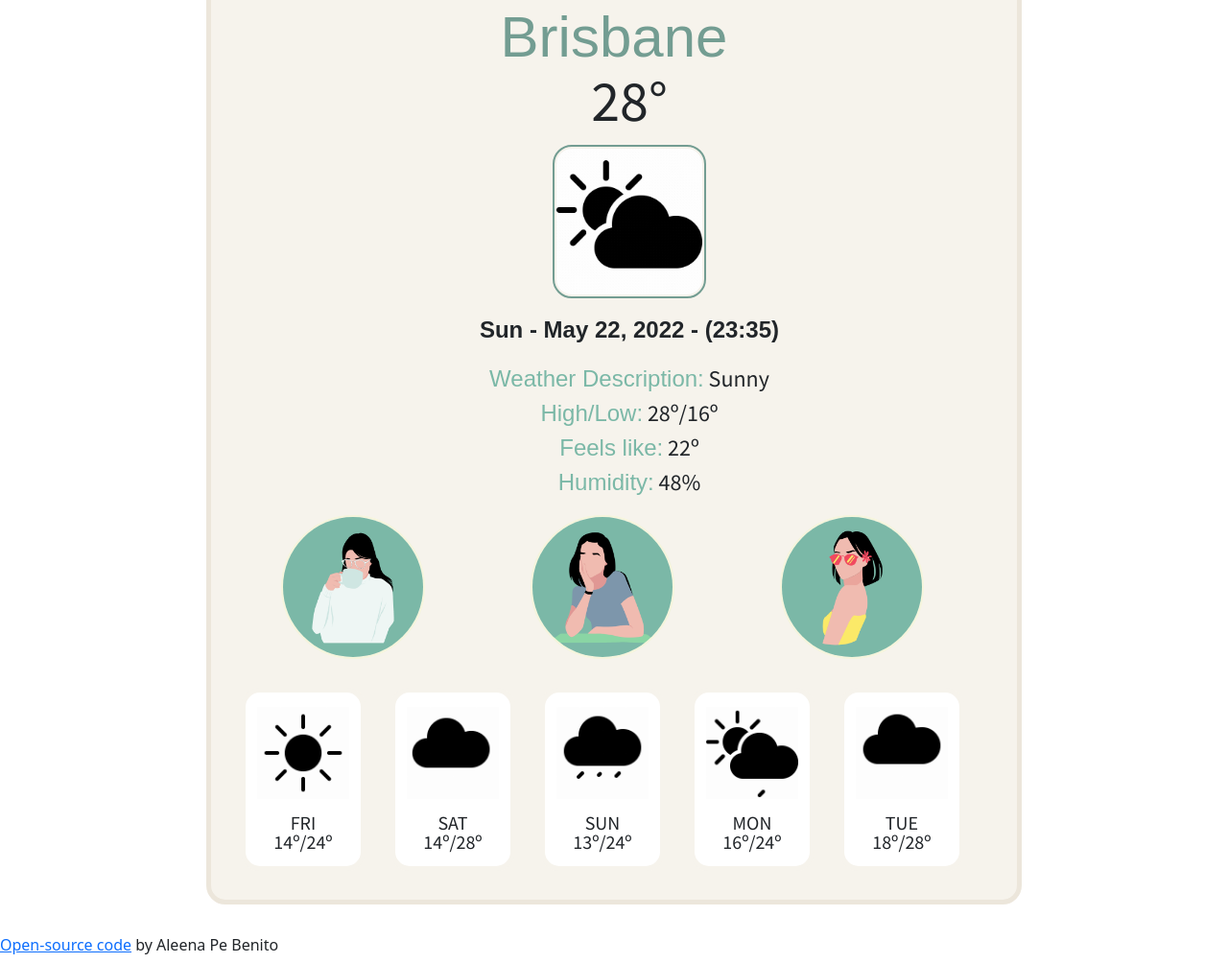
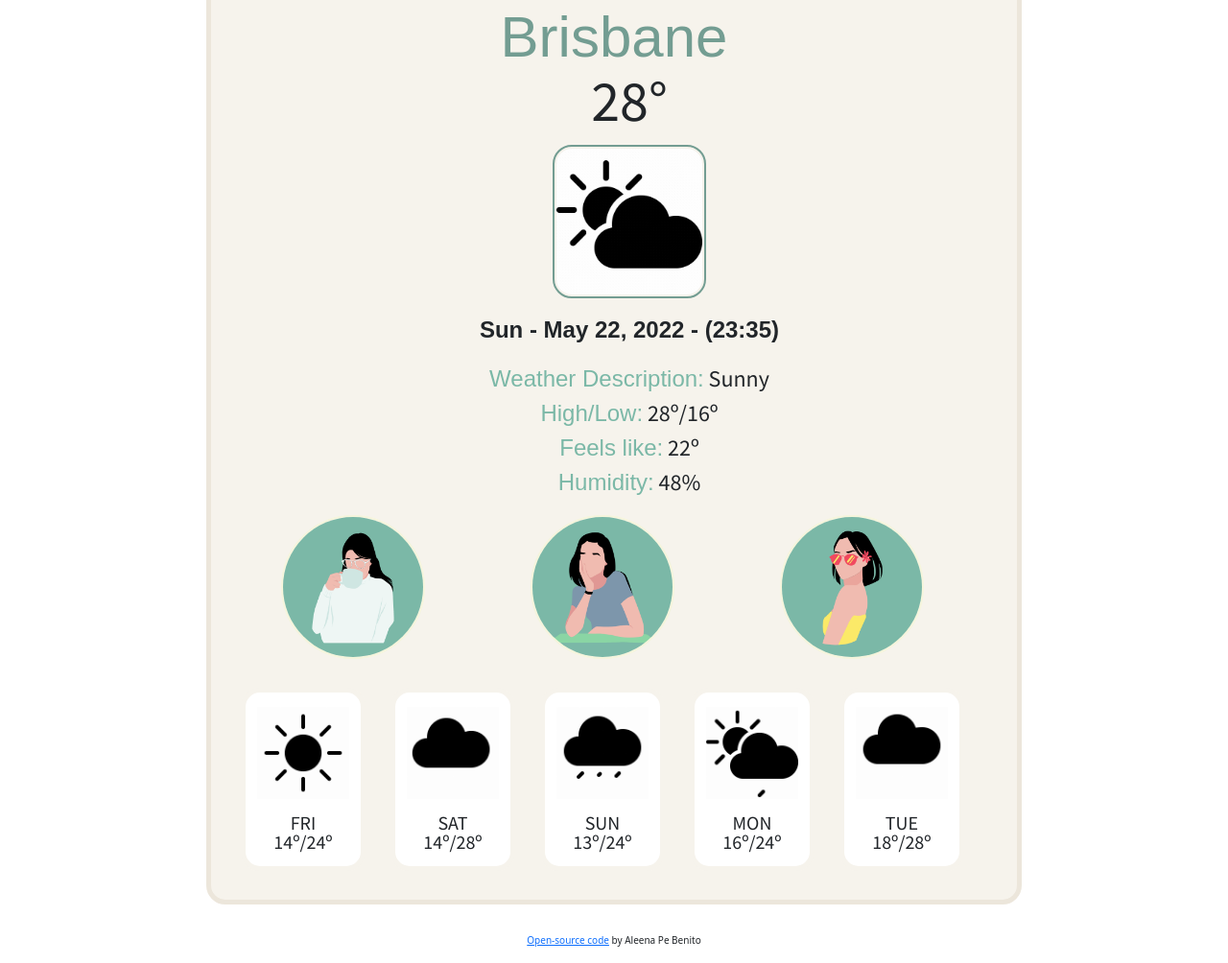
Before and after one commit to AleenaPB/SheCodes-WeatherApp, a plain HTML site: page index.html in a window 1280 px wide. Shown: the part 335-1339 px from the top of the page at 96% size. Drawn offline with nearby package versions, Linux system fonts and the light colour scheme; no server answers; a web font is replaced by a local one.

Commit message:
Stylised Byline
Stylised GitHub Url and Byline on HTML and CSS

```diff
--- a/index.html
+++ b/index.html
@@ -173,10 +173,12 @@
         </div>
       </div>
     </div>
-    <a href="https://github.com/AleenaPB/SheCodes-WeatherApp" target="_blank">
-      Open-source code</a
-    >
-    by Aleena Pe Benito
+    <p class="byline">
+      <a href="https://github.com/AleenaPB/SheCodes-WeatherApp" target="_blank">
+        Open-source code</a
+      >
+      by Aleena Pe Benito
+    </p>
     <script src="src/index.js"></script>
   </body>
 </html>
--- a/src/style.css
+++ b/src/style.css
@@ -118,3 +118,7 @@ li {
   font-family: "Source Sans Pro", sans-serif;
   padding: 15px 0;
 }
+.byline {
+  text-align: center;
+  font-size: 10px;
+}
```
